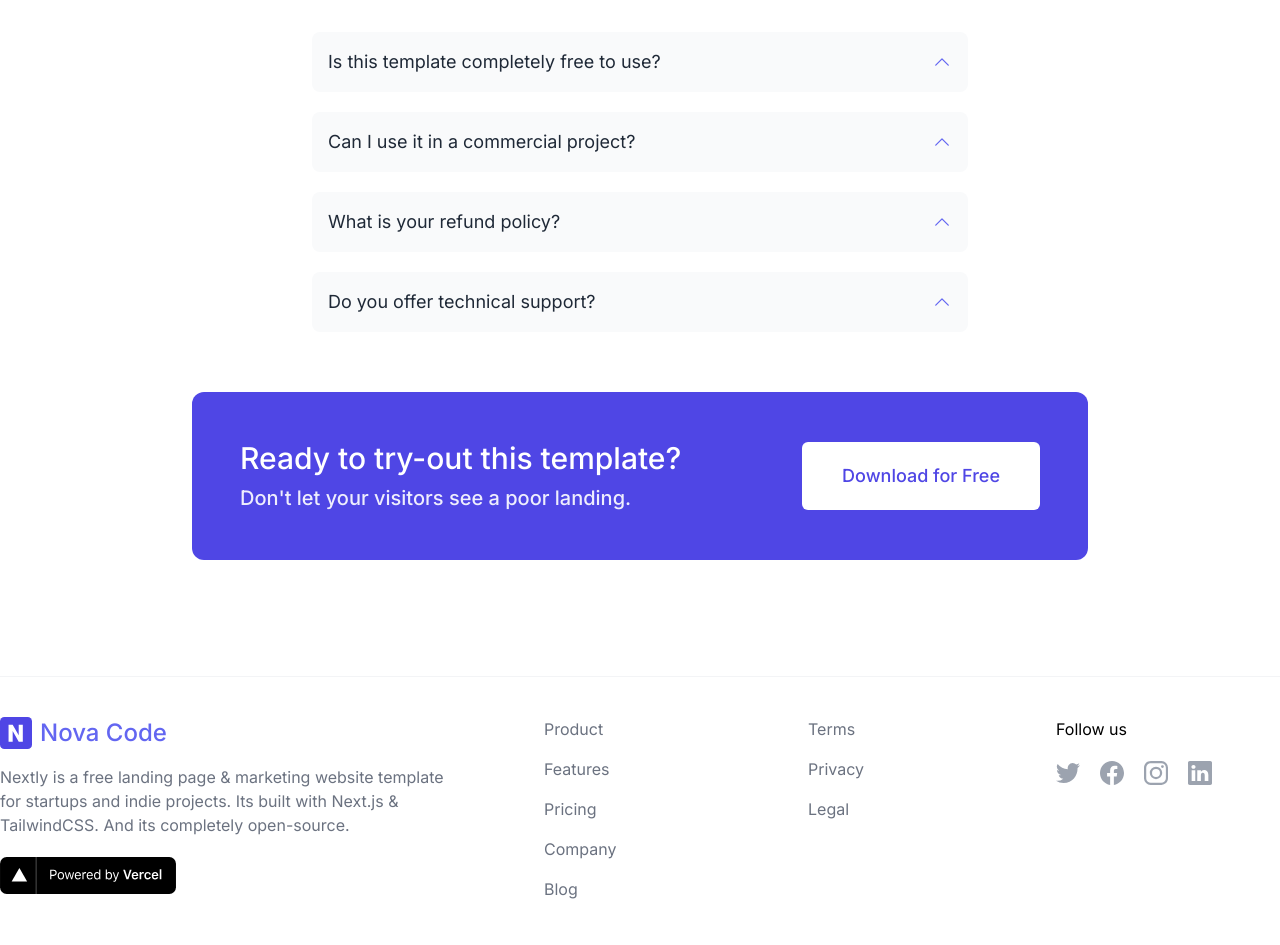
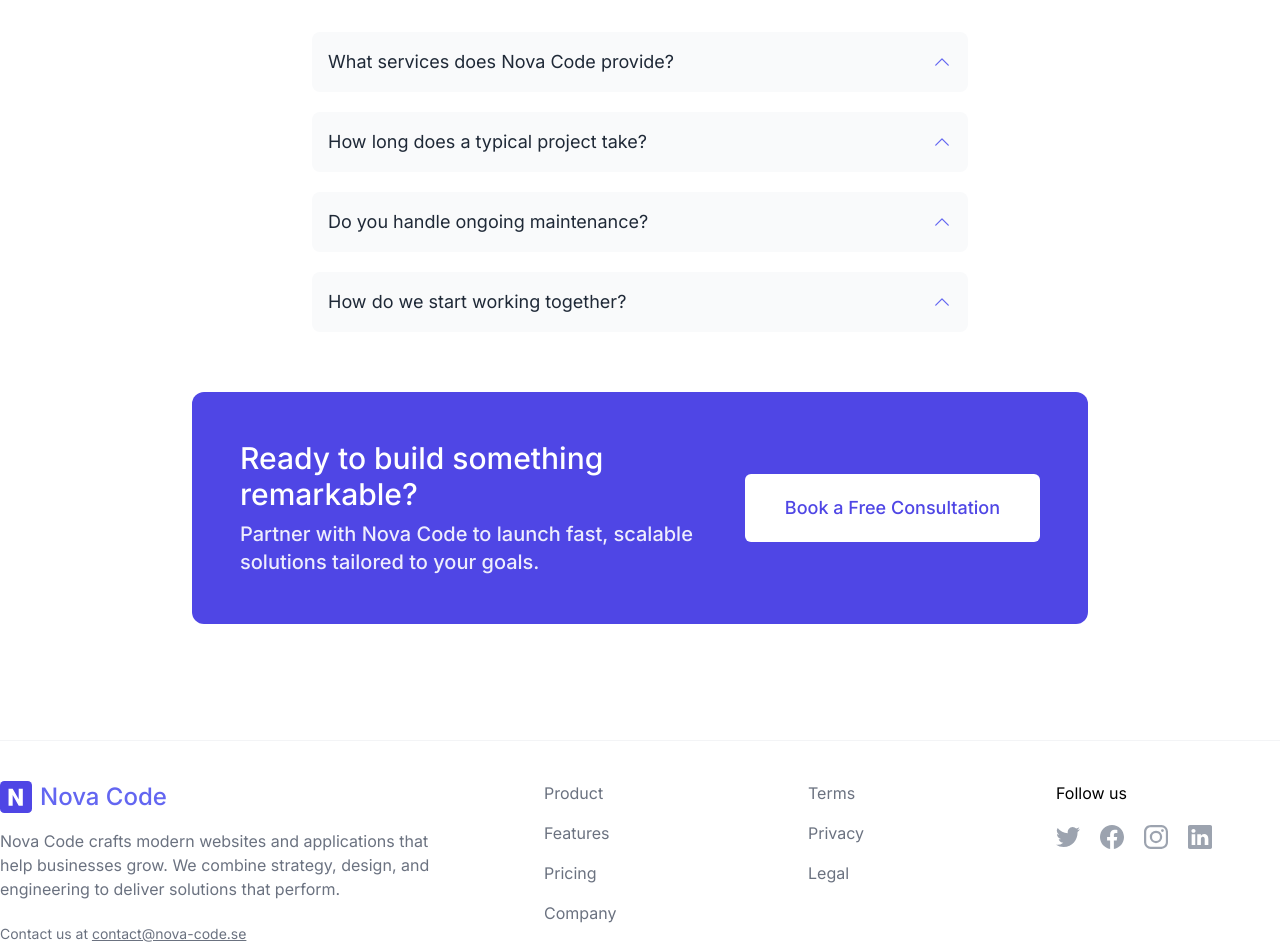
Before and after one commit to NoahAkkad/nova-code-website, a Next.js app: page / in a window 1280 px wide. Shown: the part 4360-5305 px from the top of the page. Built offline with nearby package versions, Linux system fonts and the light colour scheme.

Commit message:
Refresh Nova Code marketing content

```diff
--- a/src/app/layout.tsx
+++ b/src/app/layout.tsx
@@ -12,7 +12,8 @@ const inter = Inter({ subsets: ["latin"] });
 
 export const metadata: Metadata = {
   title: "Nova Code AB",
-  description: "Generated by create next app",
+  description:
+    "Nova Code delivers high-quality websites and applications tailored to your business goals.",
 };
 
 export default function RootLayout({
--- a/src/components/Cta.tsx
+++ b/src/components/Cta.tsx
@@ -7,20 +7,18 @@ export const Cta = () => {
       <div className="flex flex-wrap items-center justify-between w-full max-w-4xl gap-5 mx-auto text-white bg-indigo-600 px-7 py-7 lg:px-12 lg:py-12 lg:flex-nowrap rounded-xl">
         <div className="flex-grow text-center lg:text-left">
           <h2 className="text-2xl font-medium lg:text-3xl">
-            Ready to try-out this template?
+            Ready to build something remarkable?
           </h2>
           <p className="mt-2 font-medium text-white text-opacity-90 lg:text-xl">
-            Don&apos;t let your visitors see a poor landing.
+            Partner with Nova Code to launch fast, scalable solutions tailored to your goals.
           </p>
         </div>
         <div className="flex-shrink-0 w-full text-center lg:w-auto">
           <a
-            href="https://github.com/web3templates"
-            target="_blank"
-            rel="noopener"
+            href="mailto:contact@nova-code.se"
             className="inline-block py-3 mx-auto text-lg font-medium text-center text-indigo-600 bg-white rounded-md px-7 lg:px-10 lg:py-5 "
           >
-            Download for Free
+            Book a Free Consultation
           </a>
         </div>
       </div>
--- a/src/components/Faq.tsx
+++ b/src/components/Faq.tsx
@@ -36,21 +36,23 @@ export const Faq = () => {
 
 const faqdata = [
   {
-    question: "Is this template completely free to use?",
-    answer: "Yes, this template is completely free to use.",
+    question: "What services does Nova Code provide?",
+    answer:
+      "We design and build websites, web applications, and tailored software that help businesses scale with confidence.",
   },
   {
-    question: "Can I use it in a commercial project?",
-    answer: "Yes, this you can.",
+    question: "How long does a typical project take?",
+    answer:
+      "Most projects start delivering results within 4-8 weeks, depending on scope. We outline timelines clearly before kick-off.",
   },
   {
-    question: "What is your refund policy? ",
+    question: "Do you handle ongoing maintenance?",
     answer:
-      "If you're unhappy with your purchase for any reason, email us within 90 days and we'll refund you in full, no questions asked.",
+      "Yes. We offer support and optimization packages to keep your product secure, performant, and up to date after launch.",
   },
   {
-    question: "Do you offer technical support? ",
+    question: "How do we start working together?",
     answer:
-      "No, we don't offer technical support for free downloads. Please purchase a support plan to get 6 months of support.",
+      "Book a free consultation to discuss your goals. We then propose a roadmap with milestones, pricing, and clear next steps.",
   },
 ];
--- a/src/components/Footer.tsx
+++ b/src/components/Footer.tsx
@@ -29,25 +29,15 @@ export function Footer() {
             </div>
 
             <div className="max-w-md mt-4 text-gray-500 dark:text-gray-400">
-              Nextly is a free landing page & marketing website template for
-              startups and indie projects. Its built with Next.js & TailwindCSS.
-              And its completely open-source.
+              Nova Code crafts modern websites and applications that help
+              businesses grow. We combine strategy, design, and engineering to
+              deliver solutions that perform.
             </div>
 
             <div className="mt-5">
-              <a
-                href="https://vercel.com/?utm_source=web3templates&utm_campaign=oss"
-                target="_blank"
-                rel="noopener"
-                className="relative block w-44"
-              >
-                <Image
-                  src="/img/vercel.svg"
-                  alt="Powered by Vercel"
-                  width="212"
-                  height="44"
-                />
-              </a>
+              <span className="text-sm text-gray-500 dark:text-gray-400">
+                Contact us at <a className="underline" href="mailto:contact@nova-code.se">contact@nova-code.se</a>
+              </span>
             </div>
           </div>
 
@@ -113,7 +103,7 @@ export function Footer() {
         </div>
 
         <div className="my-10 text-sm text-center text-gray-600 dark:text-gray-400">
-          Copyright © {new Date().getFullYear()}. Made with by Noah Akkad{" "}
+          Copyright © {new Date().getFullYear()} Nova Code AB. Crafted by the Nova Code team.
         </div>
       </Container>
       {/* Do not remove this */}
```
